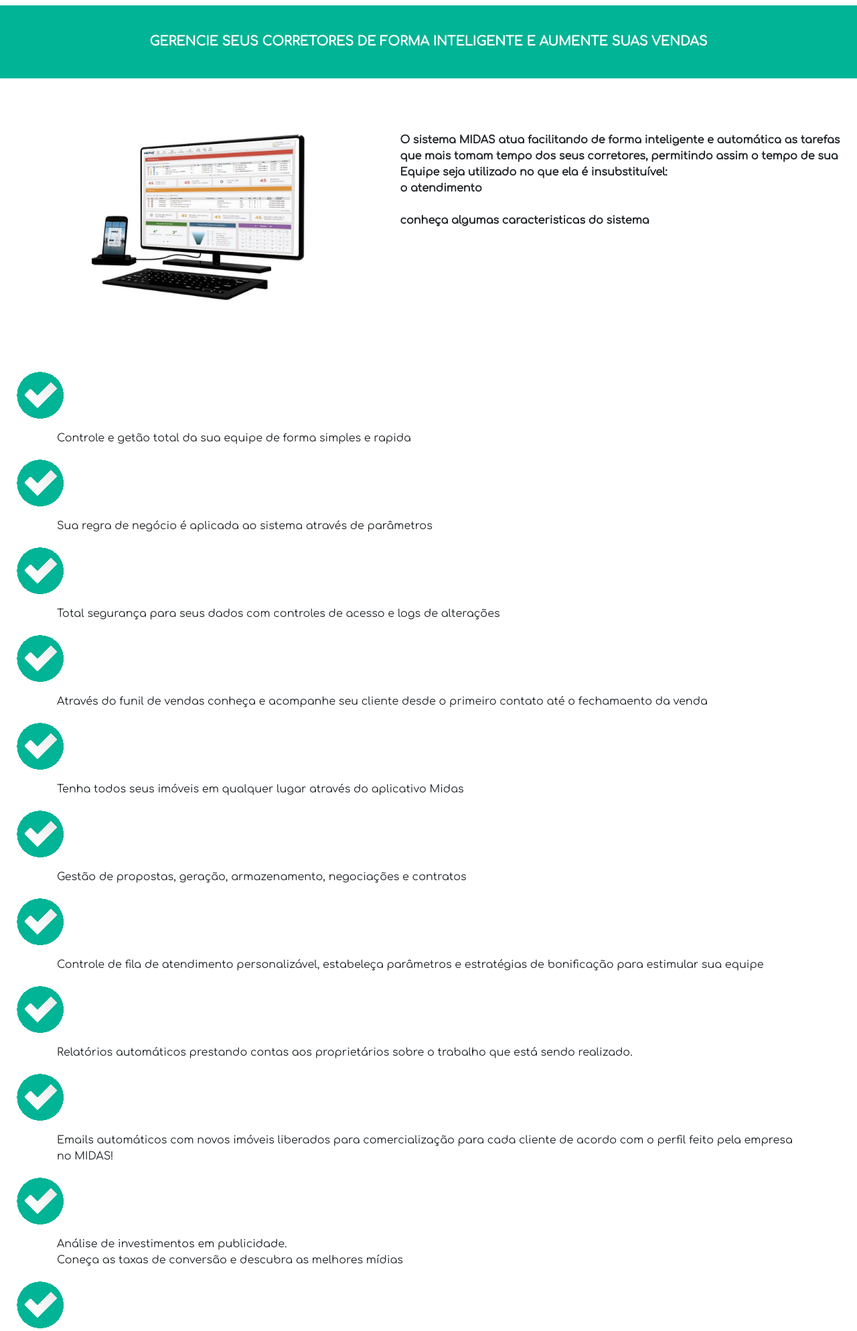
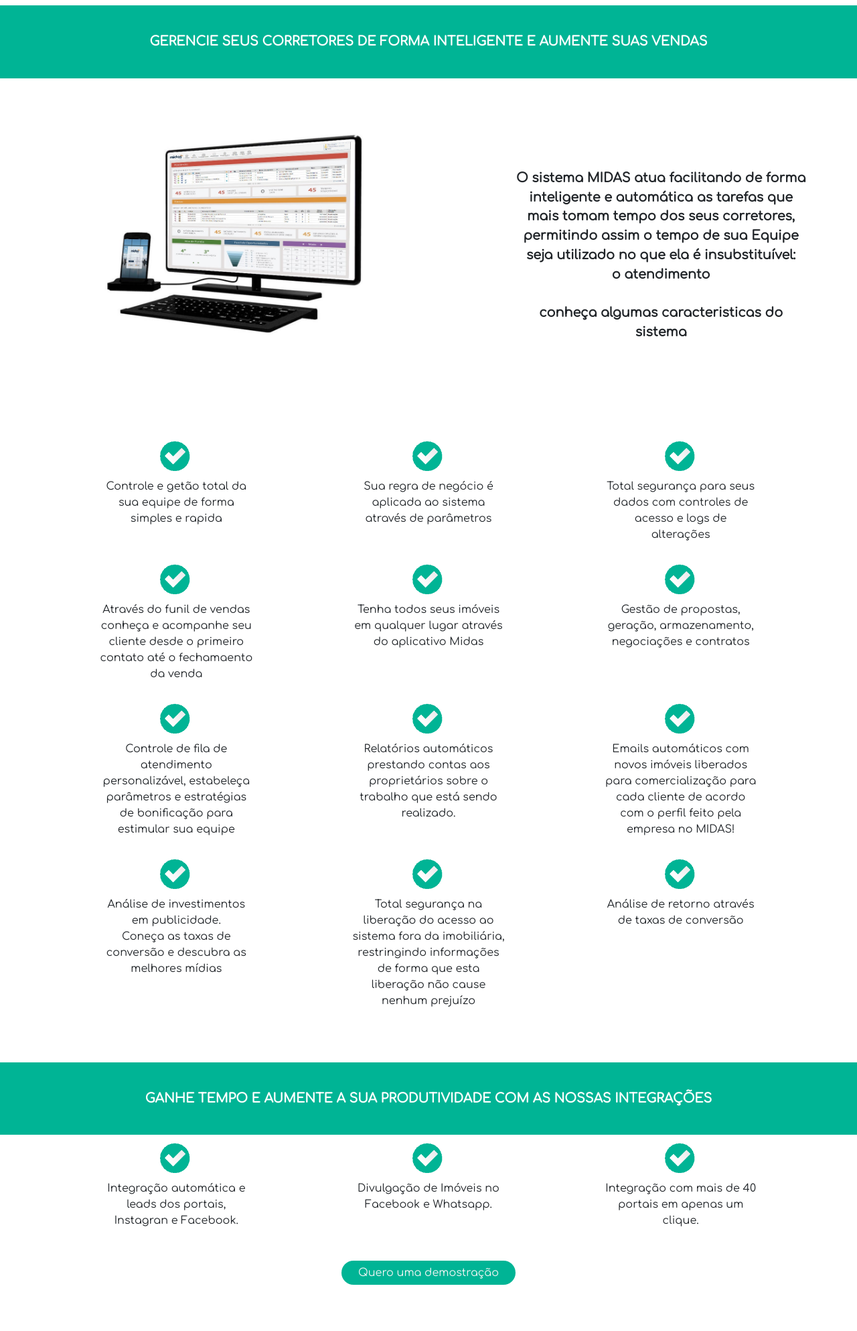
Before and after one commit to viniciusrad/teste-site, a PHP site: page /crm.php in a window 1280 px wide. Shown: the part 72-2059 px from the top of the page at 67% size. Run offline with PHP 8.4, Linux system fonts and the light colour scheme; some libraries are stand-ins or nearby versions.

Commit message:
inclusão de classes css

```diff
--- a/index.css
+++ b/index.css
@@ -93,6 +93,8 @@
     font-size: 12px;
   }
 
+
+
   .container-icones{
     margin-top: 15px;
     display: flex;
@@ -100,7 +102,10 @@
     justify-content: center;
   }
   .div-icone{
-
+    display: flex;
+    justify-content: center;
+  }
+  .div-icone-check{
     display: flex;
     justify-content: center;
   }
@@ -108,6 +113,9 @@
 
   .img-icone{
     width: 160px;
+  }
+  .img-icone-check{
+    width: 80px;
   }
 
 
@@ -339,7 +347,7 @@
     font-family: "roboto", Sans-serif;
 
   }
-
+  /* Botões */
   .btn-saiba-mais{
     border-radius: 25px;
     border: none;
@@ -352,6 +360,17 @@
     padding: 6px 25px;
     color: whitesmoke;
   }
+  .btn-saiba-mais-green{
+    background-color: #00b495;
+    border-radius: 25px;
+    border: none;
+    padding: 6px 25px;
+    color: whitesmoke;
+    transition: all .4s;
+  }
+  .btn-saiba-mais-green:hover{
+    background-color: #08806c;
+  }
 
 
 
@@ -360,6 +379,15 @@
     margin: 5em 1em;
 
   }
+
+  .texto-crm{
+    font-family: "Comfortaa", Sans-serif;
+    font-size: larger;
+    margin: 50px;
+    width: 80%;
+    text-align: center;
+  }
+
   @media only screen and (max-width: 900px) {
     .div-crm{
       margin: 0;
@@ -367,7 +395,7 @@
     }
   }
   .div-img-crm{
-    max-width: 80%;
+    max-width: 10   0%;
   }
   .div-img-crm img{
     width: 100%;
@@ -379,12 +407,20 @@
     padding: 20px;
 
   }
+  .texto-crm{
+    font-family: "Comfortaa", Sans-serif;
+    margin: 35px;
+    padding: 20px;
+  }
+
   .lista-crm li{
     margin: 0;
     padding: 0;
     color: #747474;
     font-weight: bold;
   }
+
+
 nav{
   background-color: #fafafa;
 }
@@ -546,6 +582,11 @@
 
 }
 
+.rodape p {
+  font-size: 18px;
+  margin: 0 100px;
+}
+
 .texto-centralizado{
   text-align: center;
 }
@@ -673,3 +714,81 @@
 .depoimentos-body li{
   padding: 0px;
 }
+
+.div-funcionalidades{
+  display: grid;
+  grid-template-columns: auto auto auto;
+  column-gap: 10px;
+  row-gap: 20px;
+  margin: 0 80px;
+
+}
+
+.texto-icones-check{
+  text-align: center;
+  text-transform: uppercase;
+  font-size: 12px;
+  max-width: 160px;
+}
+
+
+.card-funcionalidade{
+  justify-self: center;
+}
+
+.container-check{
+  max-width: 260px;
+  text-align: center;
+}
+
+@media only screen and (max-width: 600px) {
+
+  .div-funcionalidades{
+    display: grid;
+    grid-template-columns: auto;
+    column-gap: 10px;
+    row-gap: 20px;
+  }
+
+  .container-check{
+    max-width: 460px;
+  }
+
+  .textos-icones-check{
+    text-align: center;
+    text-transform: uppercase;
+    font-size: 16px;
+    max-width: 460px;
+    font-weight: bold;
+  }
+  .img-icone-check{
+    width: 120px;
+  }
+
+
+  .texto-crm,
+  .div-img-crm {
+    width: 100%;
+  }
+}
+
+.formulario-contato{
+  width: 100%;
+}
+
+.div-imagem-fundo-contato{
+  display: flex;
+  justify-content: center;
+  align-content: center;
+  align-items: center;
+  margin-top: 80px;
+  background:url(img/fundo-contato.jpg) center center no-repeat;
+  height: 400px;
+}
+
+.div-imagem-fundo-contato p{
+  font-size: 48px;
+  align-content: center;
+  text-align: center;
+  color: white;
+}
```
